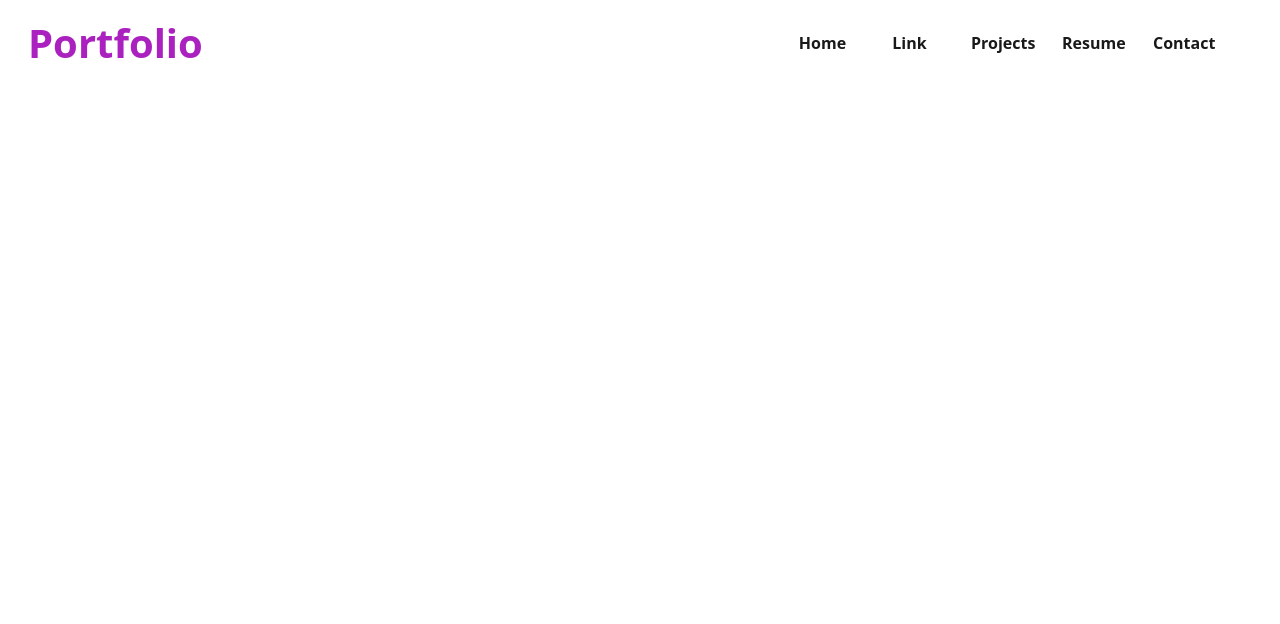
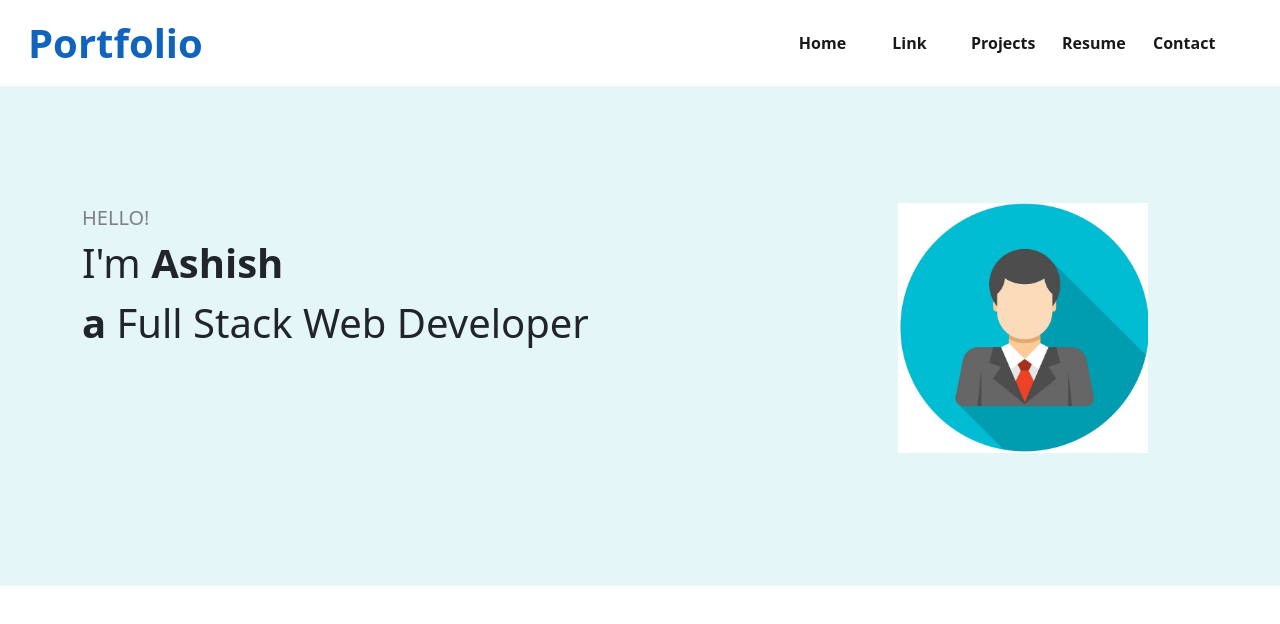
Before and after one commit to ashish-2409/Portfolio-Website, a React (Create React App) app: page / in a window 1280 px wide. Shown: the top 624 px of the page. Built offline with nearby package versions, Linux system fonts and the light colour scheme.

Commit message:
added about section

```diff
--- a/src/components/navbar.js
+++ b/src/components/navbar.js
@@ -6,7 +6,7 @@ export default function Navbar() {
     <>
       <nav className="navbar navbar-expand-lg navbar-light bg-white">
         <div className="container-fluid">
-          <Link className="navbar-brand fs-1 fw-bold ms-3" style={{color:"#aa21bf"}} to="#">Portfolio</Link>
+          <Link className="navbar-brand fs-1 fw-bold ms-3" style={{color:"#1164bd"}} to="#">Portfolio</Link>
           <button className="navbar-toggler" type="button" data-bs-toggle="collapse" data-bs-target="#navbarSupportedContent" aria-controls="navbarSupportedContent" aria-expanded="false" aria-label="Toggle navigation">
             <span className="navbar-toggler-icon"></span>
           </button>
--- a/src/global.css
+++ b/src/global.css
@@ -1,14 +1,44 @@
 .navlinks:hover{
-    border-top: 3px solid #ff8c1a;
-    border-bottom: 3px solid #ff8c1a;
+    border-top: 4px solid #ff8c1a;
+    border-bottom: 4px solid #ff8c1a;
     background-color: #efe8e8;
 }
 .navlinks{
-    border-top: 3px solid transparent;
-    border-bottom: 3px solid transparent;
+    border-top: 4px solid transparent;
+    border-bottom: 4px solid transparent;
     width: 75px;
     text-align: center;
 }
 .navbar-expand-lg .navbar-nav .nav-link{
     padding-right: 12px;
 }
+.maindiv{
+    background-color: #e5f6f9;
+    height: 500px;
+    display: flex;
+    align-items:center;
+    justify-content: center;
+
+}
+.details{
+    background-color: #f2dcf7;
+    height: 500px;
+    margin-top: 130px;
+    /* display: flex; */
+    text-align: center;
+    align-content: center;
+}
+.image{
+    float: right;
+    height: 300px;
+    margin-top: 100px;
+    display: flex;
+    align-items: center;
+}
+
+.details span{
+    display: flex;
+    justify-content: center;
+    width: 50%;
+
+}
--- a/src/screens/home.js
+++ b/src/screens/home.js
@@ -1,9 +1,24 @@
-import React from 'react'
-import Navbar from '../components/navbar'
+import React from 'react';
+import Navbar from '../components/navbar';
+import '../global.css';
+import image from '../images/image.jpg'
 export default function Home() {
   return (
     <>
-      <Navbar/>
+      <Navbar />
+      <div className='maindiv'>
+        <p className=' container'><img src={image} alt="Not Found" style={{ float: "right", width: "250px", height: "250px", marginLeft: "15px", marginRight: "50px" }} />
+          <div style={{ color: 'gray', fontSize: "20px" }}>
+            HELLO!
+          </div>
+          <div style={{fontSize:"40px"}}>
+            I'm <span style={{fontWeight:"bold"}}>Ashish
+            <br />
+            </span>
+             <strong>a</strong> Full Stack Web Developer
+          </div>
+        </p>
+      </div>
     </>
   )
 }
```
Also changed, not shown: src/images/image.jpg (added).
